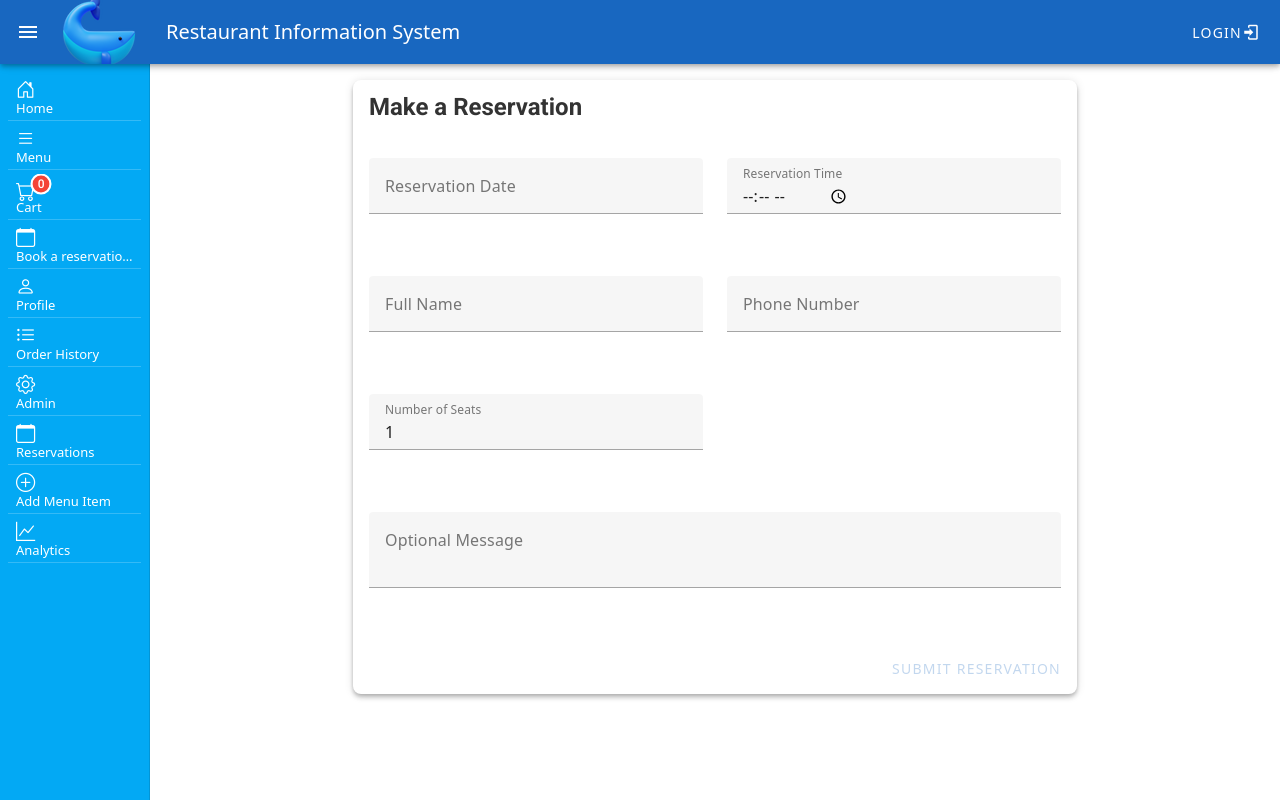
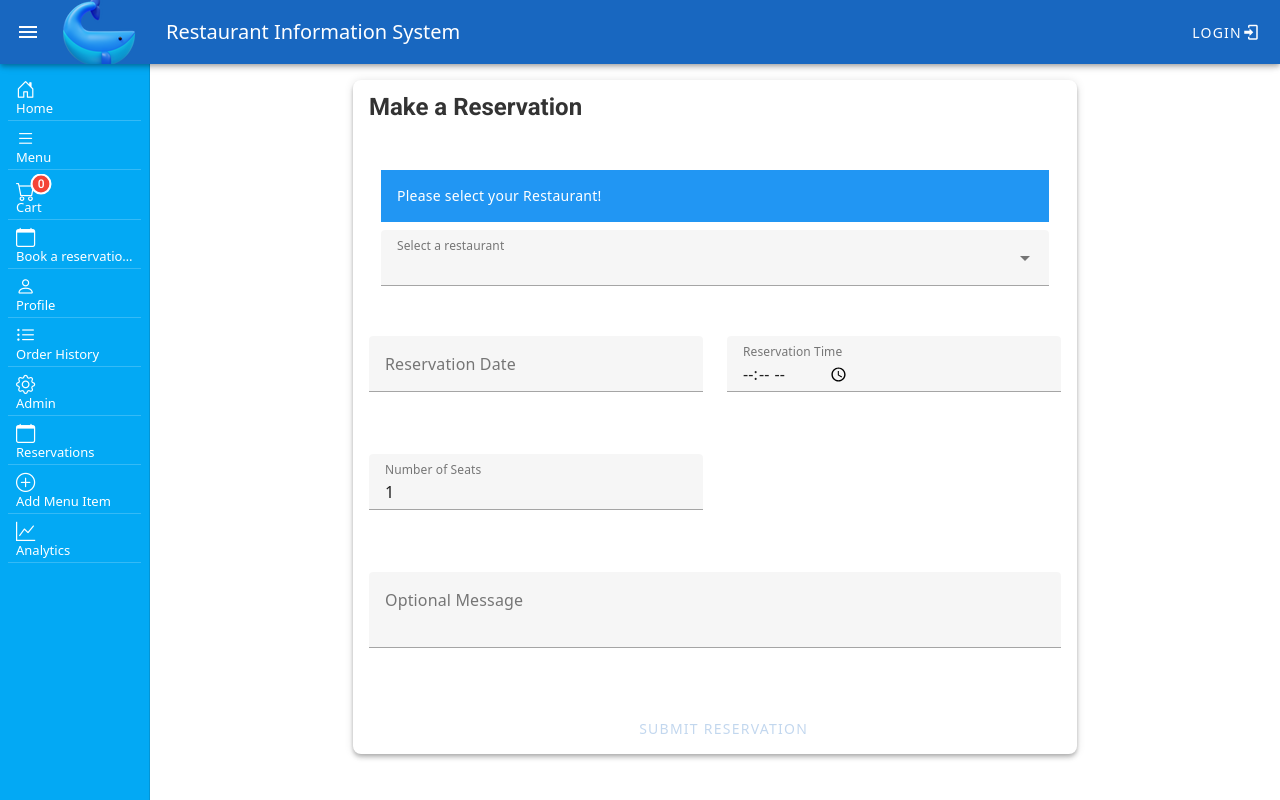
Before and after one commit to InfiniteBlanK3T/RestaurantSystem.FrontEnd, a Vue app: page /reservations/create in a window 1280 px wide. Built offline with nearby package versions, Linux system fonts and the light colour scheme.

Commit message:
Reservation Done

```diff
--- a/src/components/reservation/ReservationForm.vue
+++ b/src/components/reservation/ReservationForm.vue
@@ -6,6 +6,16 @@
           <v-card-title class="text-h5 font-weight-bold mb-4">Make a Reservation</v-card-title>
           <v-card-text>
             <v-form ref="form" v-model="isFormValid" lazy-validation>
+              <v-col cols="12">
+                <p v-if="!restaurantName" class="p-3 mb-2 bg-info text-white">
+                  Please select your Restaurant!
+                </p>
+                <v-select
+                  :items="restaurants"
+                  label="Select a restaurant"
+                  v-model="restaurantName"
+                ></v-select>
+              </v-col>
               <v-row>
                 <v-col cols="12" md="6">
                   <v-text-field
@@ -25,28 +35,6 @@
                     dense
                     type="time"
                     :rules="timeRules"
-                    required
-                  ></v-text-field>
-                </v-col>
-              </v-row>
-              <v-row>
-                <v-col cols="12" md="6">
-                  <v-text-field
-                    v-model="reservation.fullName"
-                    label="Full Name"
-                    outlined
-                    dense
-                    :rules="nameRules"
-                    required
-                  ></v-text-field>
-                </v-col>
-                <v-col cols="12" md="6">
-                  <v-text-field
-                    v-model="reservation.phoneNumber"
-                    label="Phone Number"
-                    outlined
-                    dense
-                    :rules="phoneRules"
                     required
                   ></v-text-field>
                 </v-col>
@@ -79,13 +67,25 @@
           </v-card-text>
           <v-card-actions>
             <v-spacer></v-spacer>
-            <v-btn color="primary" @click="submitReservation" :disabled="!isFormValid">
+            <v-btn color="primary" @click="submitReservation" block :disabled="!isFormValid">
               Submit Reservation
             </v-btn>
           </v-card-actions>
         </v-card>
       </v-col>
     </v-row>
+    <v-dialog v-model="reservationConfirmedDialog" max-width="400">
+      <v-card>
+        <v-card-title>Reservation Submitted</v-card-title>
+        <v-card-text>
+          <v-icon color="success" size="64">mdi-check-circle</v-icon>
+          <p>Thank you! Your reservation has been submitted successfully.</p>
+        </v-card-text>
+        <v-card-actions>
+          <v-btn color="primary" text @click="backToMenu">Back to Home</v-btn>
+        </v-card-actions>
+      </v-card>
+    </v-dialog>
   </v-container>
 </template>
 
@@ -94,15 +94,21 @@ export default {
   name: 'ReservationForm',
   data() {
     return {
+      isLoading: false,
+      reservationConfirmedDialog: false,
       isFormValid: true,
       reservation: {
         date: '',
         time: null,
-        fullName: '',
-        phoneNumber: '',
         numberOfSeats: 1,
         message: ''
       },
+      restaurants: [
+        'Relaxing Koala - Branch 1',
+        'Relaxing Koala - Branch 2',
+        'Relaxing Koala - Branch 3'
+      ],
+      restaurantName: '',
       nameRules: [
         (v) => !!v || 'Full name is required',
         (v) => /^[a-zA-Z\s]+$/.test(v) || 'Name must contain only letters and spaces'
@@ -118,18 +124,55 @@ export default {
       ],
       dateRules: [
         (v) => !!v || 'Date is required',
-        (v) => /^\d{2}-\d{2}-\d{4}$/.test(v) || 'Invalid date format. Use DD-MM-YYYY'
+        (v) => /^\d{4}-\d{2}-\d{2}$/.test(v) || 'Invalid date format. Use YYYY-MM-DD'
       ]
     }
   },
   methods: {
-    submitReservation() {
+    async submitReservation() {
       if (this.$refs.form.validate()) {
-        // Handle form submission logic here
-        console.log('Reservation data:', this.reservation)
-        // Reset the form after submission
-        this.$refs.form.reset()
+        const restaurantMapping = {
+          'Relaxing Koala - Branch 1': 1,
+          'Relaxing Koala - Branch 2': 2,
+          'Relaxing Koala - Branch 3': 3
+        }
+
+        const data = {
+          restaurant: restaurantMapping[this.restaurantName],
+          date: this.reservation.date,
+          time: this.reservation.time,
+          party_size: this.reservation.numberOfSeats
+        }
+
+        this.isLoading = true
+        try {
+          const response = await fetch('http://127.0.0.1:8000/api/reservations/', {
+            method: 'POST',
+            headers: {
+              'Content-Type': 'application/json',
+              Authorization: `Bearer ${localStorage.getItem('access')}`
+            },
+            body: JSON.stringify(data)
+          })
+
+          if (!response.ok) {
+            console.error('Error:', response.statusText)
+          } else {
+            console.log('Reservation submitted successfully')
+          }
+        } catch (error) {
+          console.error('Error:', error)
+        }
+
+        setTimeout(() => {
+          this.isLoading = false
+          this.reservationConfirmedDialog = true
+        }, 2000)
       }
+    },
+    backToMenu() {
+      this.$router.push('/')
+      this.reservationConfirmedDialog = false
     }
   }
 }
```
